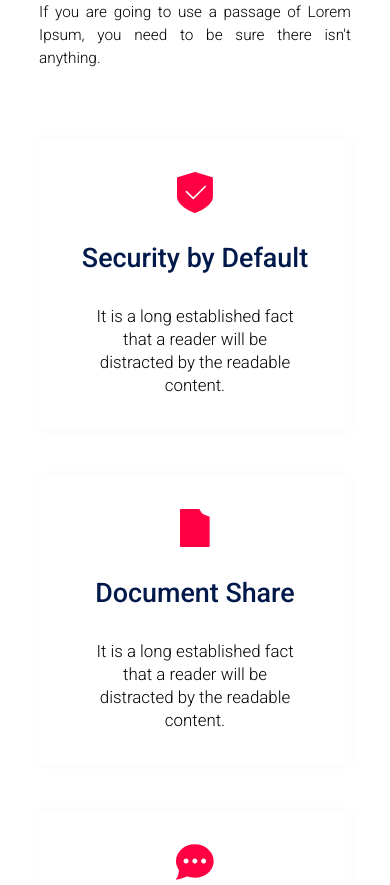
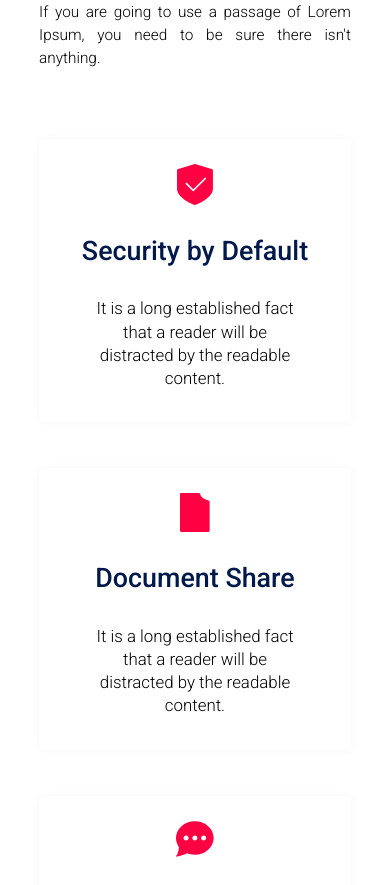
Before and after one commit to blhnblade/TelegraphMaket, a plain HTML site: page index.html in a window 390 px wide. Shown: the part 3202-4087 px from the top of the page. Drawn offline with Linux system fonts and the light colour scheme.

Commit message:
пятая публикация. исправлены ошибки

```diff
--- a/css/fourth-section.css
+++ b/css/fourth-section.css
@@ -1,13 +1,4 @@
-.fourth-section__card{
-}
-@media(max-width: 900px){
-    .fourth-section__card {
-        text-align: center;
-    }
-    .fourth-section__card:not(:last-child){
-        margin-bottom: 6rem;
-    }
-}
+
 
 
 .fourth-section__text{
@@ -70,7 +61,7 @@
 
 .fourth-section__card{
     display: block;
-    padding: 4.25rem 1.875rem;
+    padding: 1.25rem 1.875rem;
     max-width: 16.25rem;
     box-shadow: 0 0 1.5625rem rgba(0, 0, 0, 0.03);
     border-radius: 0.625rem;
@@ -79,6 +70,11 @@
     .fourth-section__card{
         margin: 0 auto;
         max-width: 83%;
+        text-align: center;
+        padding: 3.25rem 1.875rem 4.25rem;
+    }
+    .fourth-section__card:not(:last-child){
+        margin-bottom: 6rem;
     }
 }
 
```
